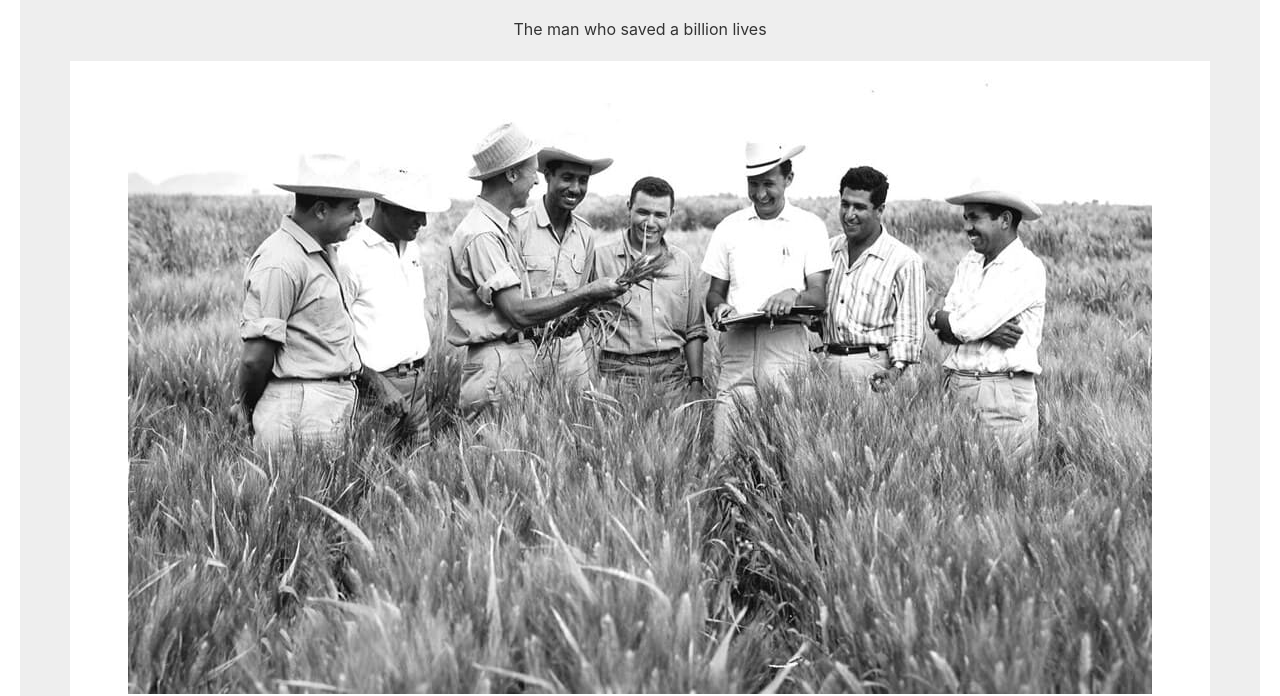
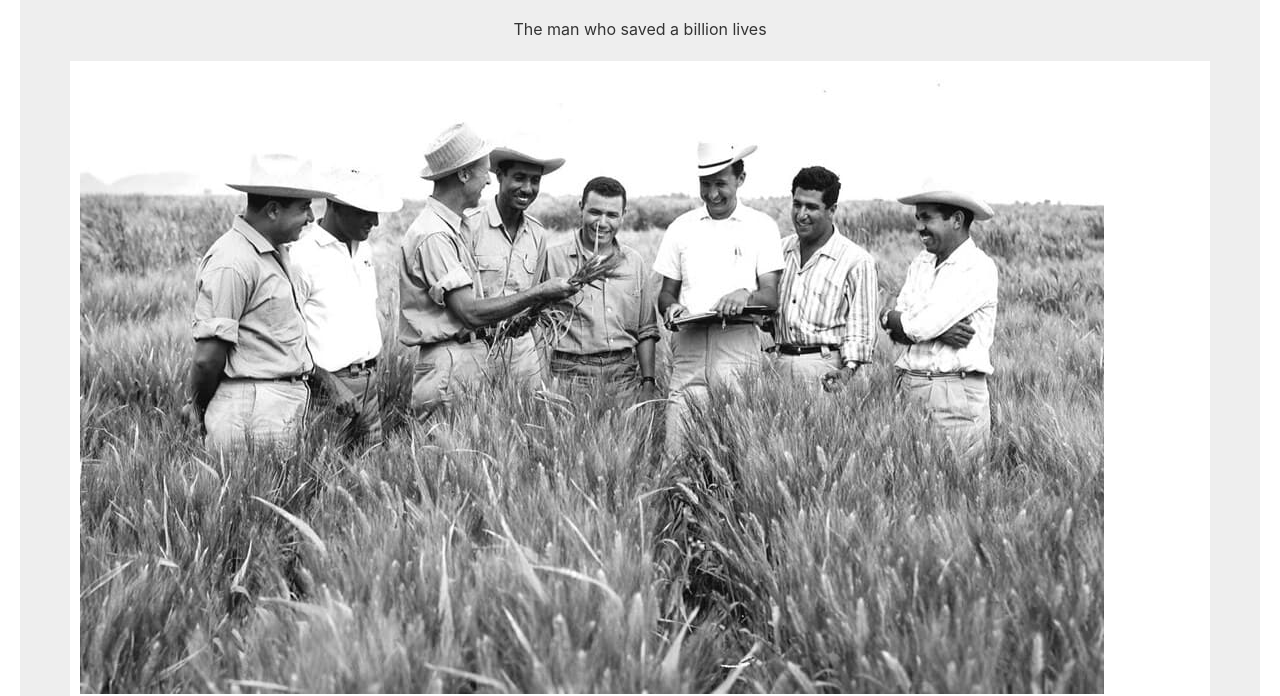
Before and after one commit to VolodymyrIpatenko/tribute-page, a plain HTML site: page index.html in a window 1280 px wide. Shown: the part 143-839 px from the top of the page. Drawn offline with Linux system fonts and the light colour scheme.

Commit message:
Add files via upload

```diff
--- a/main.css
+++ b/main.css
@@ -5,7 +5,7 @@ body {
   line-height: 1.5;
   text-align: center;
   color: #333;
-  margin: 0;
+  margin: 0 auto;
 }
 h1,
 h2,
@@ -16,9 +16,16 @@ h6 {
   padding: 0;
   margin: 0;
 }
-p {
+p,ul {
   margin: 0;
 }
+img{
+  display: block;
+  height: auto;
+  max-width:100%;
+
+}
+
 .title {
   font-size: 40px;
   margin-bottom: 0;
```
